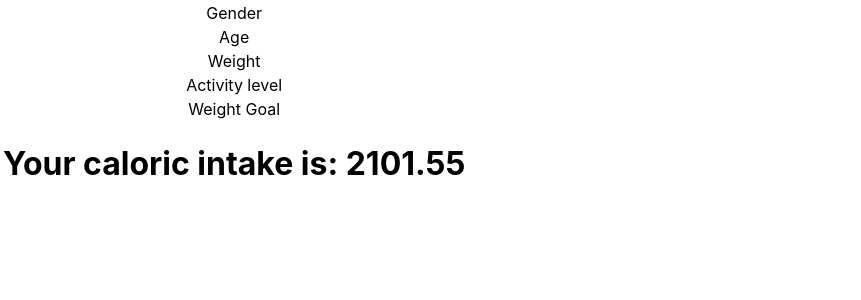
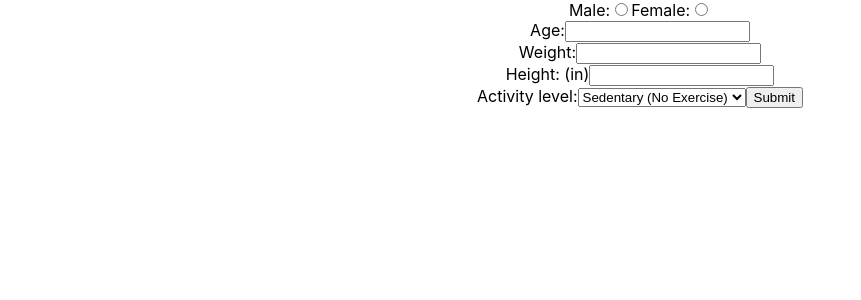
Before and after one commit to tomcorey26/caloricIntakeCalculator, a React (Create React App) app: page / in a window 1280 px wide. Shown: the top 300 px of the page, without its empty margins (0-861 px from the left). Built offline with nearby package versions, Linux system fonts and the light colour scheme.

Commit message:
works now

```diff
--- a/src/App.js
+++ b/src/App.js
@@ -6,60 +6,167 @@ import './App.css';
 //have input buttons for table which alter calorie intake properties
 //figure out how to make text stay to left
 
-function Intake(props) {
+
+//make a class for the output that will be changing
+
+class NameForm extends React.Component {
+  constructor(props) {
+    super(props);
+    this.state = {
+      gender: '',
+      age: '',
+      weight: '',
+      height: '',
+      actLevel: '',
+    };
+
+    this.handleChange = this.handleChange.bind(this);
+    this.handleSubmit = this.handleSubmit.bind(this);
+  }
+  renderIntake(gender,age,weight,height,actLevel){
+    //add if statement to see if vals are null
+    //if they are output finish inputing values to see result
     let levels = {
       sedentary: 1.2,
       light: 1.375,
       moderate: 1.55,
       heavy: 1.725
     }
-  if (props.gender === "male"){
-    let p1 = (props.weight * 6.23) + (props.height * 12.7);
-    let p2 = props.age * 6.8;
+    if (gender === "male"){
+      let p1 = (weight * 6.23) + (height * 12.7);
+      let p2 = age * 6.8;
       let p3 = p1-p2;
       let basalMetabolic = p3 +66;
-    let caloricIntake = basalMetabolic * levels[props.actLevel];
+      let caloricIntake = basalMetabolic * levels[actLevel];
+
+      return caloricIntake
+    }
+    else {
+      let p1 = (weight * 4.35) + (height * 4.7);
+      let p2 = age * 4.7;
+      let p3 = p1-p2;
+      let basalMetabolic = p3 + 655;
+      let caloricIntake = basalMetabolic * levels[actLevel];
+
+      return caloricIntake
+    }
+  }
+
+  handleChange(event) {
+    if (event.target.name === 'gender'){
+      this.setState({gender: event.target.value});
+    }
+    else if (event.target.name === 'age'){
+      this.setState({age: event.target.value});
+    }
+    else if (event.target.name === 'weight'){
+      this.setState({weight: event.target.value});
+    }
+    else if (event.target.name === 'height'){
+      this.setState({height: event.target.value});
+    }
+    else if (event.target.value === 'sedentary'){
+      this.setState({actLevel: event.target.value});
+    }
+    else if (event.target.value === 'light'){
+      this.setState({actLevel: event.target.value});
+    }
+    else if (event.target.value === 'moderate'){
+      this.setState({actLevel: event.target.value});
+    }
+    else if (event.target.value === 'heavy'){
+      this.setState({actLevel: event.target.value});
+    }
+  }
+  //have this return handle intake
+  handleSubmit(event) {
+    alert('A gender was submitted: ' + this.state.gender);
+    let calories = this.renderIntake(this.state.gender,this.state.age,this.state.weight,this.state.height,this.state.actLevel);
+    console.log(calories);
+    event.preventDefault();
+  }
+
+  render() {
+    return (
+      <form onSubmit={this.handleSubmit}>
+          <label>
+            Male:
+            <input type="radio" value="male" onChange={this.handleChange} name="gender" />
+            Female:
+            <input type="radio" value="female" onChange={this.handleChange} name="gender"/>
+          </label>
+        <br/>
+          <label>
+            Age:
+            <input type="text" onChange={this.handleChange} name="age" />
+          </label>
+        <br/>
+          <label>
+            Weight:
+            <input type="number" onChange={this.handleChange} name="weight" />
+          </label>
+        <br/>
+          <label>
+            Height: (in)
+            <input type="number" onChange={this.handleChange} name="height" />
+          </label>
+        <br />
+        <label>
+          Activity level:
+          <select value={this.state.actLevel} onChange={this.handleChange}>
+            <option value="sedentary">Sedentary (No Exercise)</option>
+            <option value="light">Light (1-2 days)</option>
+            <option value="moderate">Moderate (3-5)</option>
+            <option value="heavy">Heavy (Every day)</option>
+          </select>
+        </label>
+        <input type="submit" value="Submit" />
+      </form>
+    );
+  }
+}
+
+class Table extends React.Component {
+  constructor(props) {
+    super(props);
+    this.state = {
+    };
+
+  }
+
+  renderIntake(gender,age,weight,height,actLevel){
+    //add if statement to see if vals are null
+    //if they are output finish inputing values to see result
+    let levels = {
+      sedentary: 1.2,
+      light: 1.375,
+      moderate: 1.55,
+      heavy: 1.725
+    }
+    if (gender === "male"){
+      let p1 = (weight * 6.23) + (height * 12.7);
+      let p2 = age * 6.8;
+      let p3 = p1-p2;
+      let basalMetabolic = p3 +66;
+      let caloricIntake = basalMetabolic * levels[actLevel];
 
       return <h1>Your caloric intake is: {caloricIntake}</h1>;
     }
     else {
-    let p1 = (props.weight * 4.35) + (props.height * 4.7);
-    let p2 = props.age * 4.7;
+      let p1 = (weight * 4.35) + (height * 4.7);
+      let p2 = age * 4.7;
       let p3 = p1-p2;
       let basalMetabolic = p3 + 655;
-    let caloricIntake = basalMetabolic * levels[props.actLevel];
+      let caloricIntake = basalMetabolic * levels[actLevel];
 
       return <h1>Your caloric intake is: {caloricIntake}</h1>;
     }
   }
-
-
-
-class Table extends React.Component {
   render() {
     return (
-      <table>
-        <tbody>
-          <tr>
-            <td>Gender</td>
-          </tr>
-          <tr>
-            <td>Age</td>
-          </tr>
-          <tr>
-            <td>Weight</td>
-          </tr>
-          <tr>
-            <td>Activity level</td>
-          </tr>
-          <tr>
-            <td>Weight Goal</td>
-          </tr>
-          <tr>
-            <td><Intake gender="female" weight="150" height="67" age="20" actLevel="light"></Intake></td>
-          </tr>
-        </tbody>
-      </table>
+      <div>
+        <NameForm/>
+      </div>
     )
   }
 }
@@ -67,7 +174,7 @@ class Table extends React.Component {
 class App extends Component {
   constructor() {
     super()
-    this.table = <Table/>;
+    this.table = <Table />;
 
   }
   render() {
```
Lines whose indentation alone changed are shown as unchanged.
